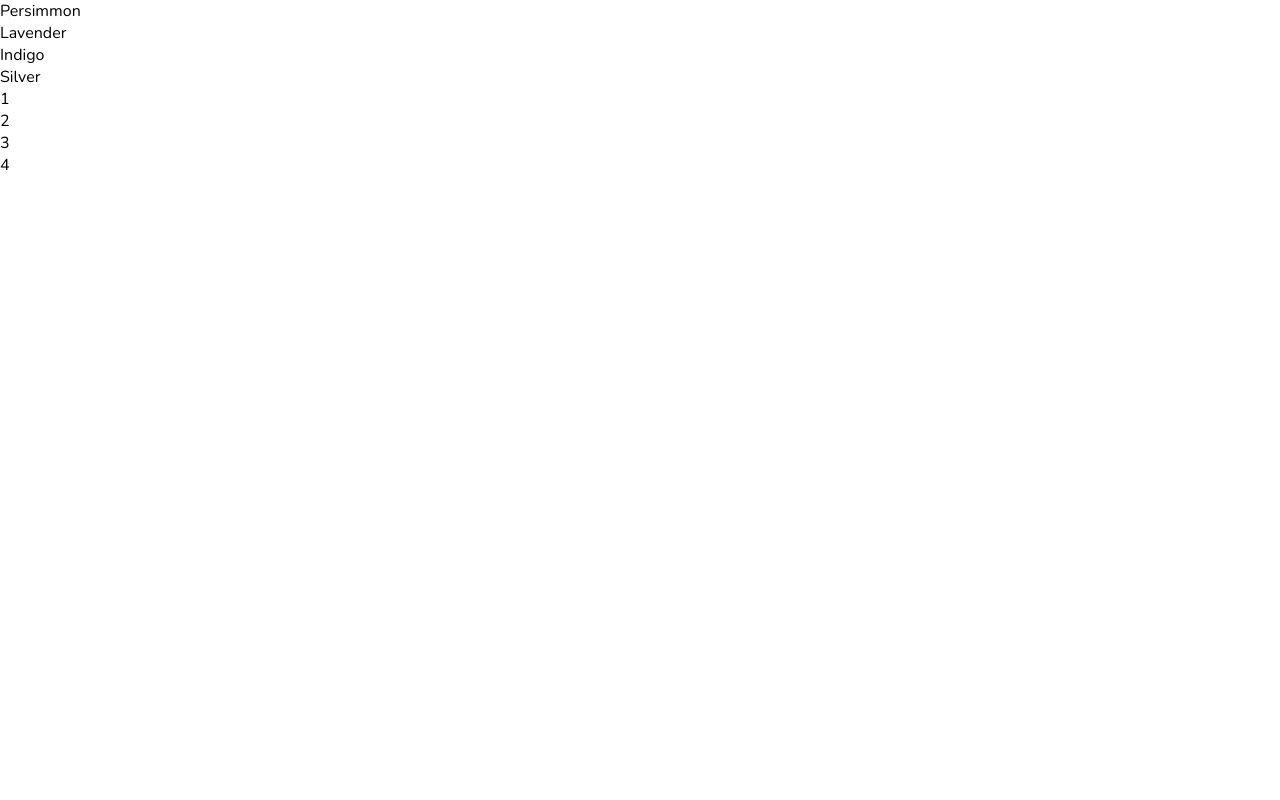
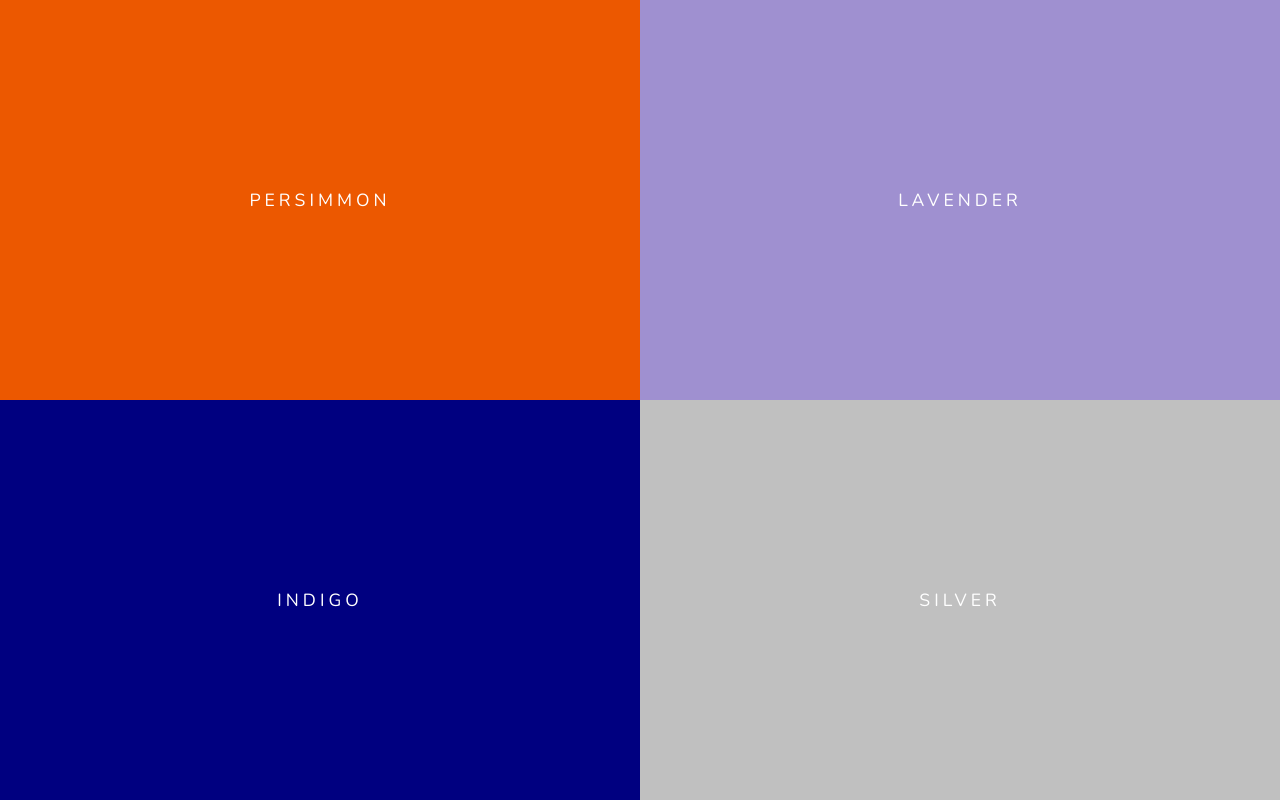
Before and after one commit to kristenharlin/p2-harlin_kristen, a website: page index.html in a window 1280 px wide. Drawn offline with nearby package versions, Linux system fonts and the light colour scheme.

Commit message:
Add basic styles to 4 color options.

```diff
--- a/scss/main.scss
+++ b/scss/main.scss
@@ -9,4 +9,47 @@
 
 p {
   font-family: $sans;
+  text-transform: uppercase;
+  font-size: 1.1rem;
+  letter-spacing: .25rem;
+  color: $white;
 }
+
+.square {
+  @include flex-center;
+  height: 25vh;
+  width: 100%;
+  flex-wrap: wrap;
+  @media (min-width: 500px){
+    flex-wrap: nowrap;
+    height: 50vh;
+  }
+}
+
+.row {
+  @media (min-width: 500px){
+    display: flex;
+    flex-direction: row;
+  }
+}
+
+
+.hide {
+  display: none;
+}
+
+.persimmon {
+  background-color: $persimmon;
+}
+
+.indigo {
+  background-color: $indigo;
+}
+
+.lavender {
+  background-color: $lavender;
+}
+
+.silver {
+  background-color: $silver;
+}
--- a/scss/variables.scss
+++ b/scss/variables.scss
@@ -1,3 +1,17 @@
+// Type
+$sans: 'Nunito';
+
+// colors
+
+$persimmon: #EC5800;
+$lavender: #9F90D0;
+$indigo: #000080;
+$silver: #C0C0C0;
 $white: #ffffff;
 
-$sans: 'Nunito';
+@mixin flex-center {
+  display: flex;
+  text-align: center;
+  justify-content: center;
+  align-items: center;
+}
```
Also changed, not shown: css/main.css, 2 other files.
